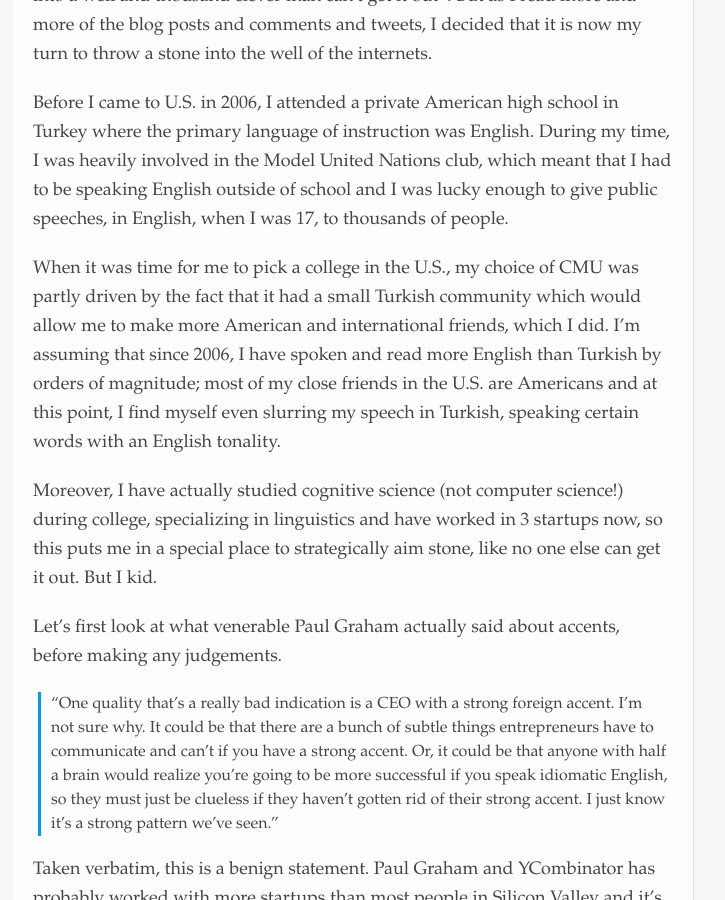
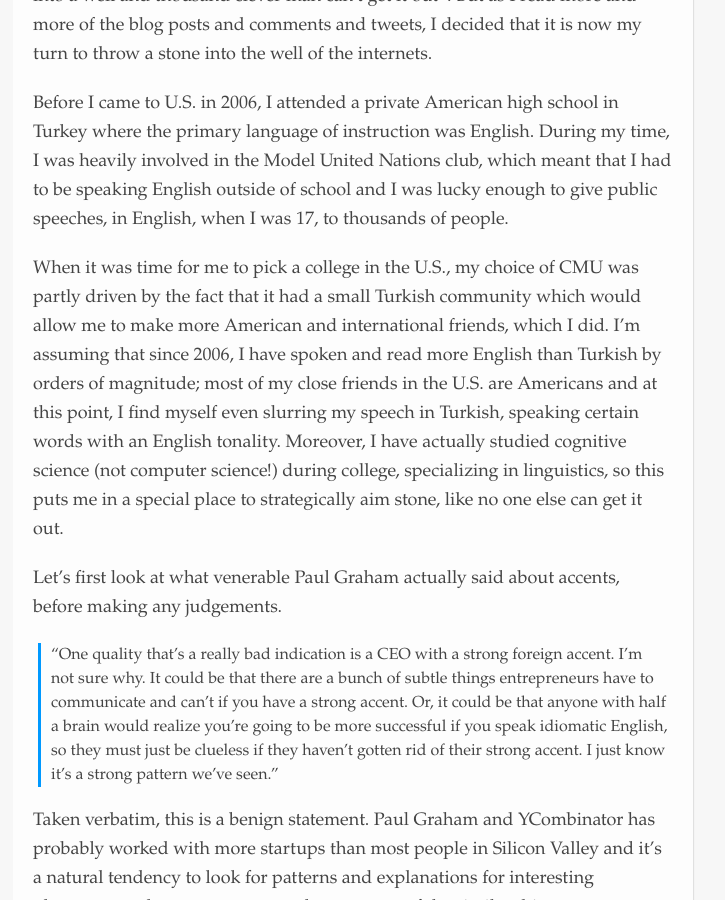
Before and after one commit to cduruk/cduruk.github.com, a Jekyll site: the page built from _posts/2013-09-02-accents-and-blowhards.md, in a window 1280 px wide and 900 px high, scrolled down 920 px. Shown: the whole window, without its empty margins (287-1012 px from the left). Built offline with Jekyll 4.4.1, drawn with Linux system fonts in a browser that asks for light colours; Markdown is read by kramdown in place of the engine named in the settings.

Commit message:
Remove pointless sentence

```diff
--- a/_posts/2013-09-02-accents-and-blowhards.md
+++ b/_posts/2013-09-02-accents-and-blowhards.md
@@ -14,9 +14,7 @@ As someone who has been interested in languages and accents, both personally and
 
 Before I came to U.S. in 2006, I attended a private American high school in Turkey where the primary language of instruction was English. During my time, I was heavily involved in the Model United Nations club, which meant that I had to be speaking English outside of school and I was lucky enough to give public speeches, in English, when I was 17, to thousands of people.
 
-When it was time for me to pick a college in the U.S., my choice of CMU was partly driven by the fact that it had a small Turkish community which would allow me to make more American and international friends, which I did. I'm assuming that since 2006, I have spoken and read more English than Turkish by orders of magnitude; most of my close friends in the U.S. are Americans and at this point, I find myself even slurring my speech in Turkish, speaking certain words with an English tonality.
-
-Moreover, I have actually studied cognitive science (not computer science!) during college, specializing in linguistics and have worked in 3 startups now, so this puts me in a special place to strategically aim stone, like no one else can get it out. But I kid.
+When it was time for me to pick a college in the U.S., my choice of CMU was partly driven by the fact that it had a small Turkish community which would allow me to make more American and international friends, which I did. I'm assuming that since 2006, I have spoken and read more English than Turkish by orders of magnitude; most of my close friends in the U.S. are Americans and at this point, I find myself even slurring my speech in Turkish, speaking certain words with an English tonality. Moreover, I have actually studied cognitive science (not computer science!) during college, specializing in linguistics, so this puts me in a special place to strategically aim stone, like no one else can get it out.
 
 Let's first look at what venerable Paul Graham actually said about accents, before making any judgements.
 
```
